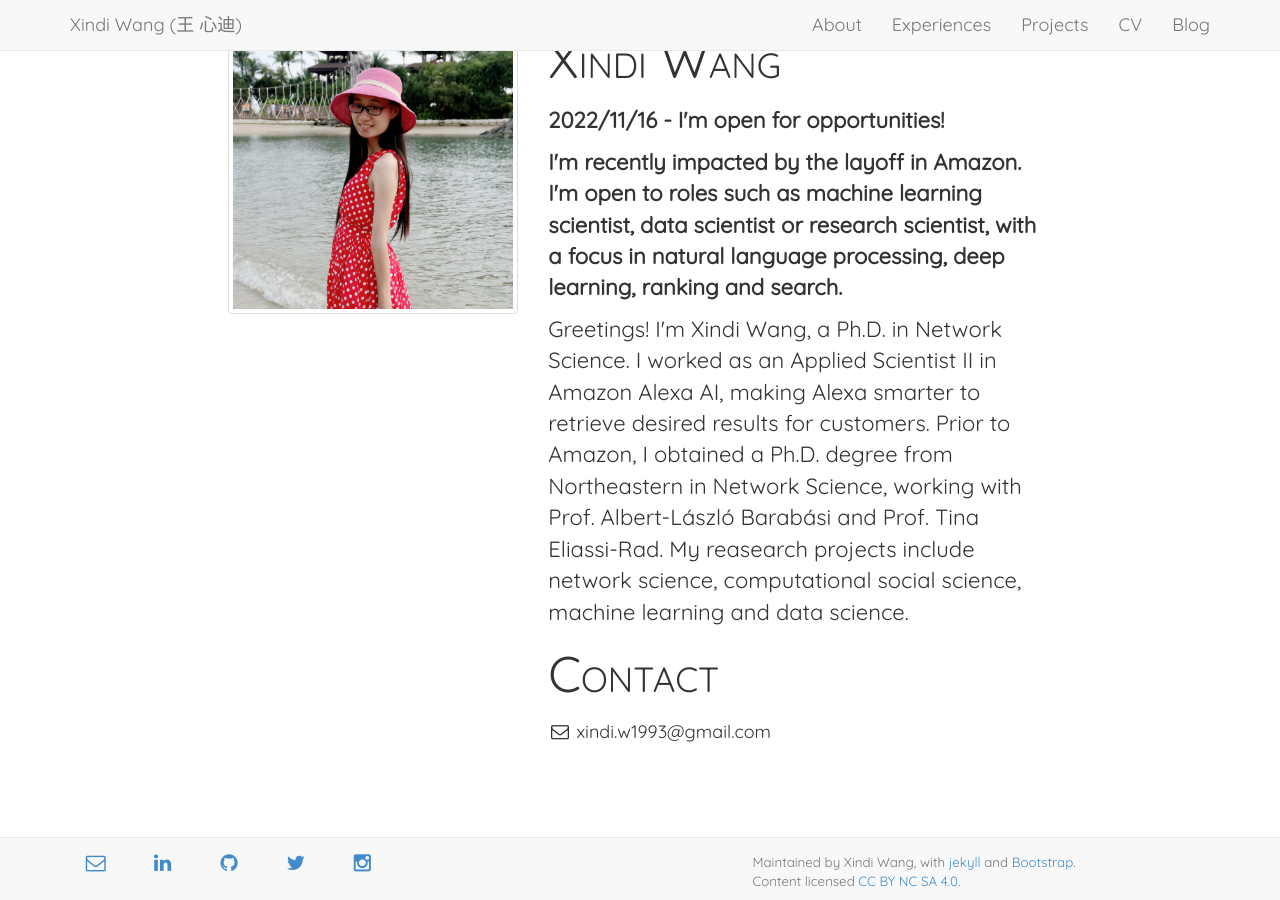
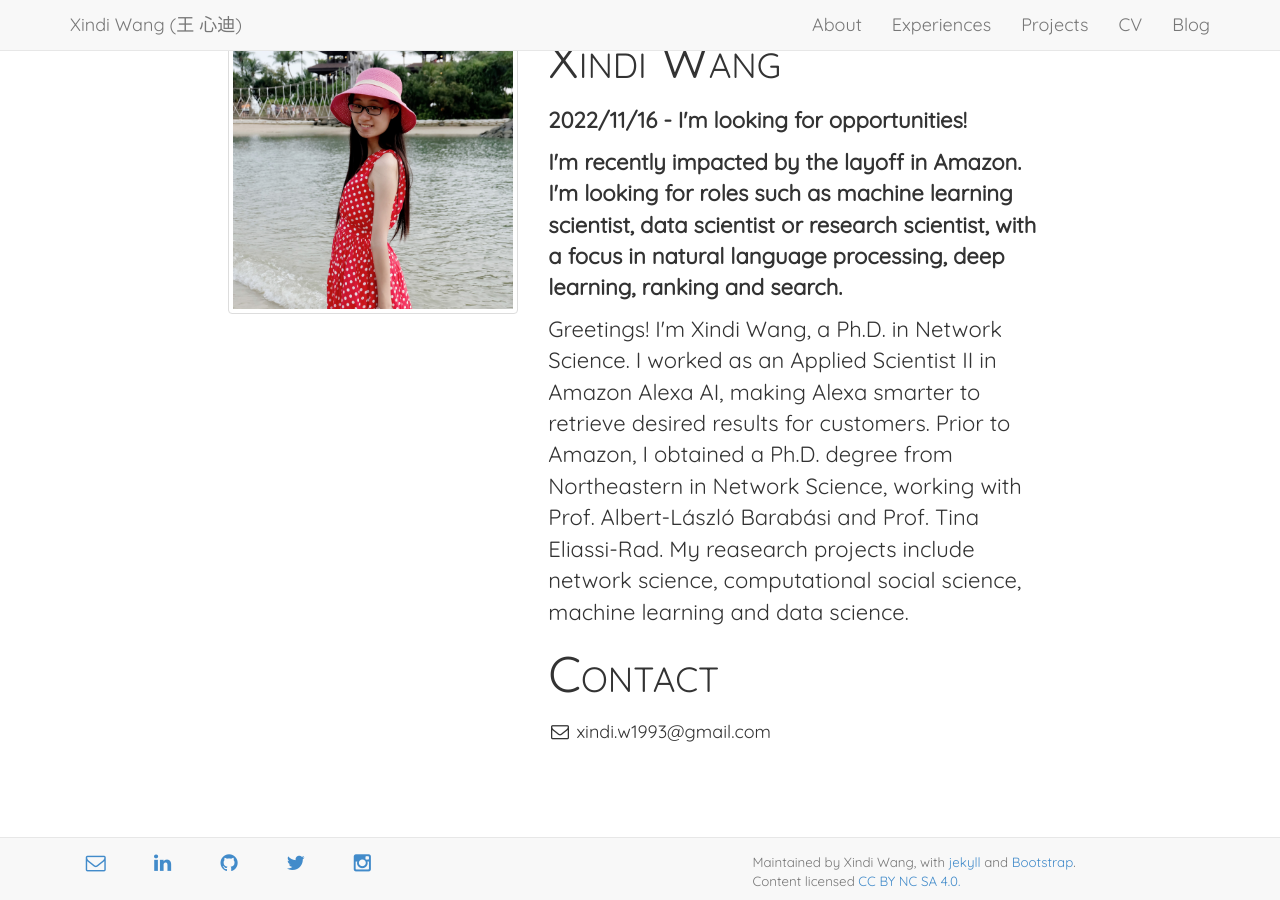
Before and after one commit to xindi-dumbledore/xindi-dumbledore.github.io, a Jekyll site: the page built from index.html, in a window 1280 px wide. Built offline with Jekyll 4.4.1, drawn with Linux system fonts in a browser that asks for light colours.

Commit message:
minor wording change

```diff
--- a/_includes/about.html
+++ b/_includes/about.html
@@ -11,11 +11,11 @@
         <div class = "col-sm-5">
           <p class = "indexsmall"> Xindi Wang </p>
           <p class = "indexnormal">
-          <b> 2022/11/16 - I'm open for opportunities! </b>
+          <b> 2022/11/16 - I'm looking for opportunities! </b>
         </p>
         <p class = "indexnormal">
           <b>
-          I'm recently impacted by the layoff in Amazon. I'm open to roles such as machine learning scientist, data scientist or research scientist, with a focus in natural language processing, deep learning, ranking and search.</b>
+          I'm recently impacted by the layoff in Amazon. I'm looking for roles such as machine learning scientist, data scientist or research scientist, with a focus in natural language processing, deep learning, ranking and search.</b>
           </p>
           <p>
           </p>
```
Also changed, not shown: 7 other files.
